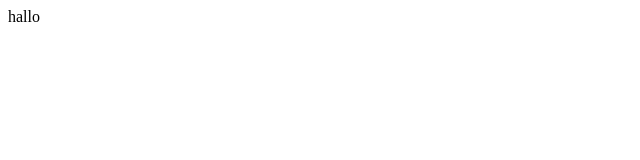
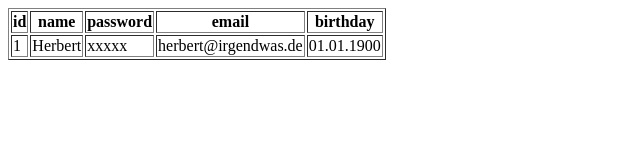
Before and after one commit to rkaczich/js-kurs, a plain HTML site: page index.html in a window 1280 px wide. Shown: the whole page, without its empty margins (0-640 px from the left). Drawn offline with Linux system fonts and the light colour scheme.

Commit message:
object orietented start

```diff
--- a/index.html
+++ b/index.html
@@ -2,10 +2,17 @@
 <html lang="en" dir="ltr">
   <head>
     <meta charset="utf-8">
+    <script type="text/javascript" src="js/model/user.js"></script>
+    <script type="text/javascript" src="js/services/userService.js"></script>
+
     <title></title>
   </head>
-  <body>
-hallo
-
+  <body onload="UserService.init()">
+    <table width="300px" border="1px">
+      <thead>
+          <tr id="header"/>
+      </thead>
+      <tbody id="content"/>
+    </table>
   </body>
 </html>
--- /dev/null
+++ b/js/model/user.js
@@ -0,0 +1,11 @@
+// Klassendefinition User
+class User {
+ constructor(id, name, password, email, birthday){
+   this.id = id;
+   this.name = name;
+   this.password = password;
+   this.email = email;
+   this.birthday = birthday;
+ }
+
+}
--- /dev/null
+++ b/js/services/userService.js
@@ -0,0 +1,43 @@
+class UserService {
+
+  static init(){
+    // load user data from spource
+    var user = UserService.createUser(1, "Herbert", "xxxxx", "herbert@irgendwas.de", "01.01.1900");
+    // create presentation of user
+    UserService.displayUser(user);
+
+    UserService.createTableHeader(user);
+  }
+
+  static createUser(id, name, password, email, birthday){
+    var user = new User(id, name, password, email, birthday);
+    return user;
+  }
+
+  static createTableHeader(user){
+    var columnNames = Object.keys(user);
+    var result = "";
+    for (var i = 0; i < columnNames.length; i++) {
+      var columnName = "<th>" + columnNames[i] + "</th>";
+      result = result + columnName;
+    }
+
+    document.getElementById("header").innerHTML = result;
+  }
+
+  static displayUser(user){
+
+    var columnValueArray = Object.values(user);
+    var result = "<tr>";
+    for (var i = 0; i < columnValueArray.length; i++) {
+      var columnValue = "<td>" + columnValueArray[i] + "</td>";
+      result = result + columnValue;
+    }
+
+    document.getElementById("content").innerHTML = result + "</tr>";
+  }
+
+  static changePassword(oldPassword, newPassword, repeatedNewPassword){
+    return "passwordChanged";
+  }
+}
```
